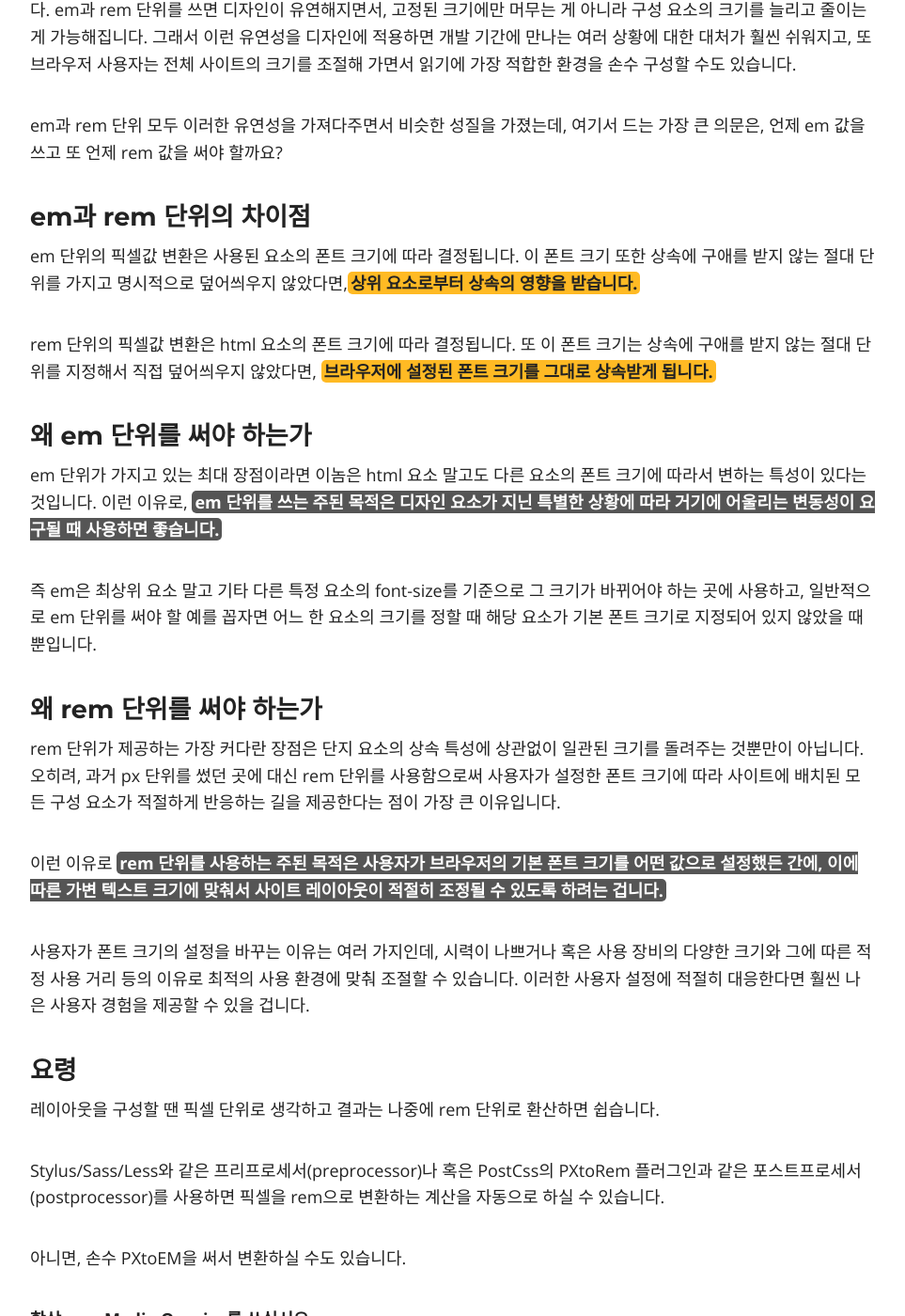
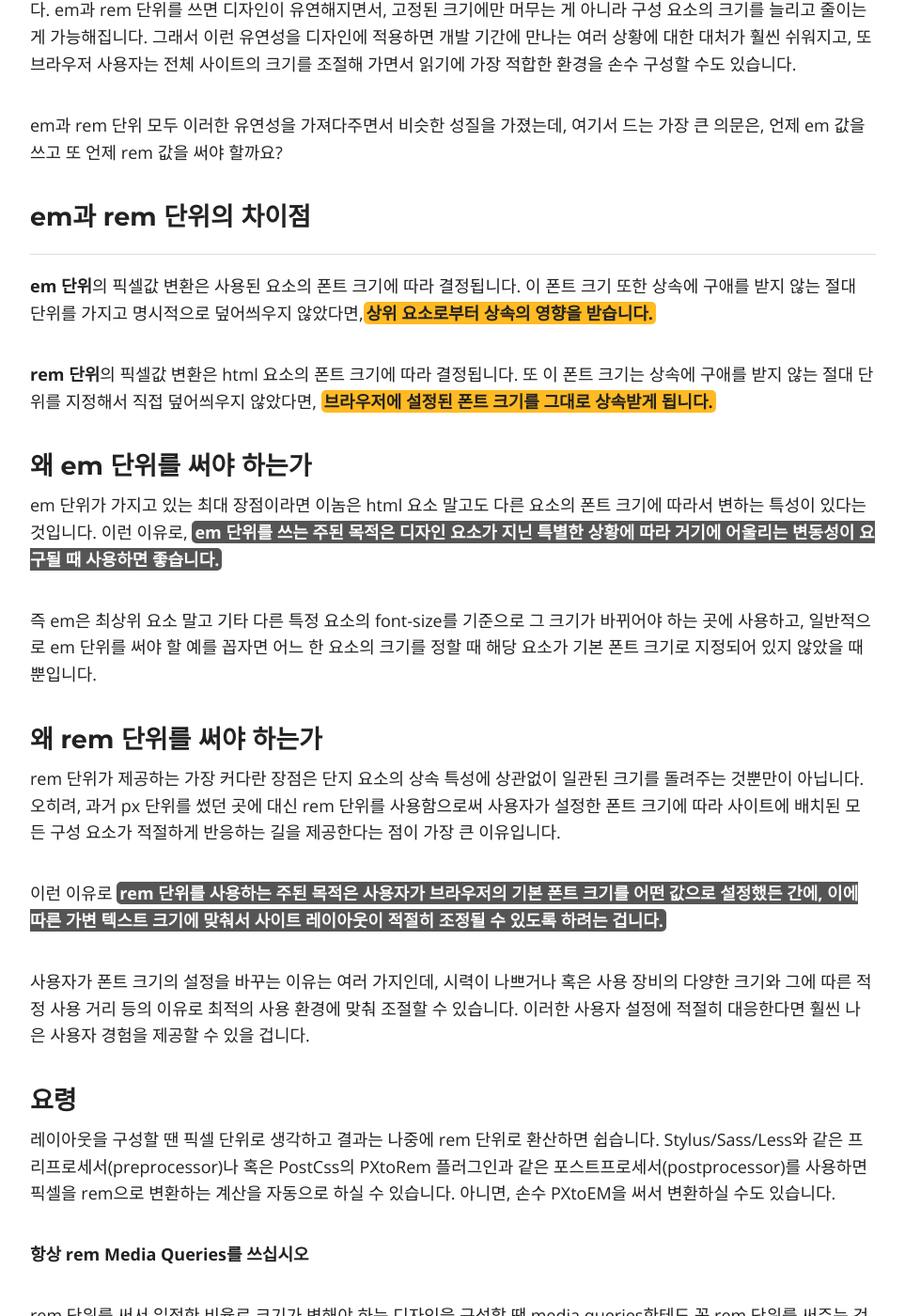
Before and after one commit to lsh58/lsh58.github.io, a Jekyll site: the page built from _posts/2020-02-20-CSS의 7가지 단위.md, in a window 1280 px wide and 1400 px high, scrolled down 557 px. Shown: the whole window at 94% size, without its empty margins (158-1121 px from the left). Built offline with Jekyll 4.4.1, drawn with Linux system fonts in a browser that asks for light colours; nearby versions of some CDN libraries; comment, search, counter and statistics services are not loaded.

Commit message:
Update 2020-02-20-CSS의 7가지 단위.md

```diff
--- a/_posts/2020-02-20-CSS의 7가지 단위.md
+++ b/_posts/2020-02-20-CSS의 7가지 단위.md
@@ -22,10 +22,10 @@ em과 rem 단위를 쓰면 디자인이 유연해지면서, 고정된 크기에
 em과 rem 단위 모두 이러한 유연성을 가져다주면서 비슷한 성질을 가졌는데, 여기서 드는 가장 큰 의문은, 언제 em 값을 쓰고 또 언제 rem 값을 써야 할까요?
 
 ### em과 rem 단위의 차이점
+---
+**em 단위**의 픽셀값 변환은 사용된 요소의 폰트 크기에 따라 결정됩니다. 이 폰트 크기 또한 상속에 구애를 받지 않는 절대 단위를 가지고 명시적으로 덮어씌우지 않았다면,<span class="orange">상위 요소로부터 상속의 영향을 받습니다.</span>
 
-em 단위의 픽셀값 변환은 사용된 요소의 폰트 크기에 따라 결정됩니다. 이 폰트 크기 또한 상속에 구애를 받지 않는 절대 단위를 가지고 명시적으로 덮어씌우지 않았다면,<span class="orange">상위 요소로부터 상속의 영향을 받습니다.</span>
-
-rem 단위의 픽셀값 변환은 html 요소의 폰트 크기에 따라 결정됩니다. 또 이 폰트 크기는 상속에 구애를 받지 않는 절대 단위를 지정해서 직접 덮어씌우지 않았다면, <span class="orange">브라우저에 설정된 폰트 크기를 그대로 상속받게 됩니다.</span>
+**rem 단위**의 픽셀값 변환은 html 요소의 폰트 크기에 따라 결정됩니다. 또 이 폰트 크기는 상속에 구애를 받지 않는 절대 단위를 지정해서 직접 덮어씌우지 않았다면, <span class="orange">브라우저에 설정된 폰트 크기를 그대로 상속받게 됩니다.</span>
 
 ### 왜 em 단위를 써야 하는가
 
@@ -46,24 +46,26 @@ rem 단위가 제공하는 가장 커다란 장점은 단지 요소의 상속
 
 ### 요령
 레이아웃을 구성할 땐 픽셀 단위로 생각하고 결과는 나중에 rem 단위로 환산하면 쉽습니다.
-
 Stylus/Sass/Less와 같은 프리프로세서(preprocessor)나 혹은 PostCss의 PXtoRem 플러그인과 같은 포스트프로세서(postprocessor)를 사용하면 픽셀을 rem으로 변환하는 계산을 자동으로 하실 수 있습니다.
-
 아니면, 손수 PXtoEM을 써서 변환하실 수도 있습니다.
 
 **항상 rem Media Queries를 쓰십시오**
+
 rem 단위를 써서 일정한 비율로 크기가 변해야 하는 디자인을 구성할 땐 media queries한테도 꼭 rem 단위를 써주는 것이 중요합니다. 이렇게 하면 작성한 media queries는 사용자가 지정한 브라우저의 폰트 크기에 맞춰 올바로 반응하면서 안성맞춤의 레이아웃으로 자동 조정될 겁니다.
 
 예를 들어, 만약에 사용자가 글자를 아주 크게 키웠을 경우, 레이아웃은 두 개의 칼럼 형태에서 하나의 칼럼으로 줄어들어야 할거고, 이것은 작은 스크린 크기의 휴대 장비에서도 마찬가지입니다.
 
 만약에 레이아웃 전환점이 고정된 픽셀의 너비를 가지고 있다면, 오직 화면 크기만이 그 효력을 갖습니다. 하지만 rem 기반의 전환점이라면 여러 폰트 크기에도 올바로 반응하겠지요.
 
-em과 rem 모두 쓰지 말아야 하는 곳:
+### em과 rem 모두 쓰지 말아야 하는 곳:
+
 **다중 칼럼 레이아웃의 너비**
+
 레이아웃의 다중 칼럼은 보통 % 기반의 단위를 쓰도록 해서 예상치 못한 화면 크기에도 유동적으로 반응할 수 있도록 해야 합니다.
 칼럼이 하나일 경우에도 일반적으로 max-width에 rem 값을 지정해 놓아도 원만히 작동할 겁니다.
 
 **요소의 크기가 절대 변하면 안 되는 상황일 때**
+
 일반 웹 디자인에선 레이아웃 구성 요소 중에 크기가 변한다고 부적절한 상황을 초래할 일은 별로 없을 겁니다. 하지만 간혹 크기가 변하는 것을 막기 위해 고정된 값을 지정해야 하는 상황이 생길 수도 있겠지요.
 고정된 크기의 값을 지정하기 전에 미리 고려해야 할 사항이라면 해당 요소의 크기가 변할 경우 레이아웃이 망가져 버릴 때입니다. 하지만 이런 경우는 별로 없으므로, px 단위를 꺼내 들기 전에 정말로 필요한 것인지 한번 더 검토해 보시기 바랍니다.
 
```
